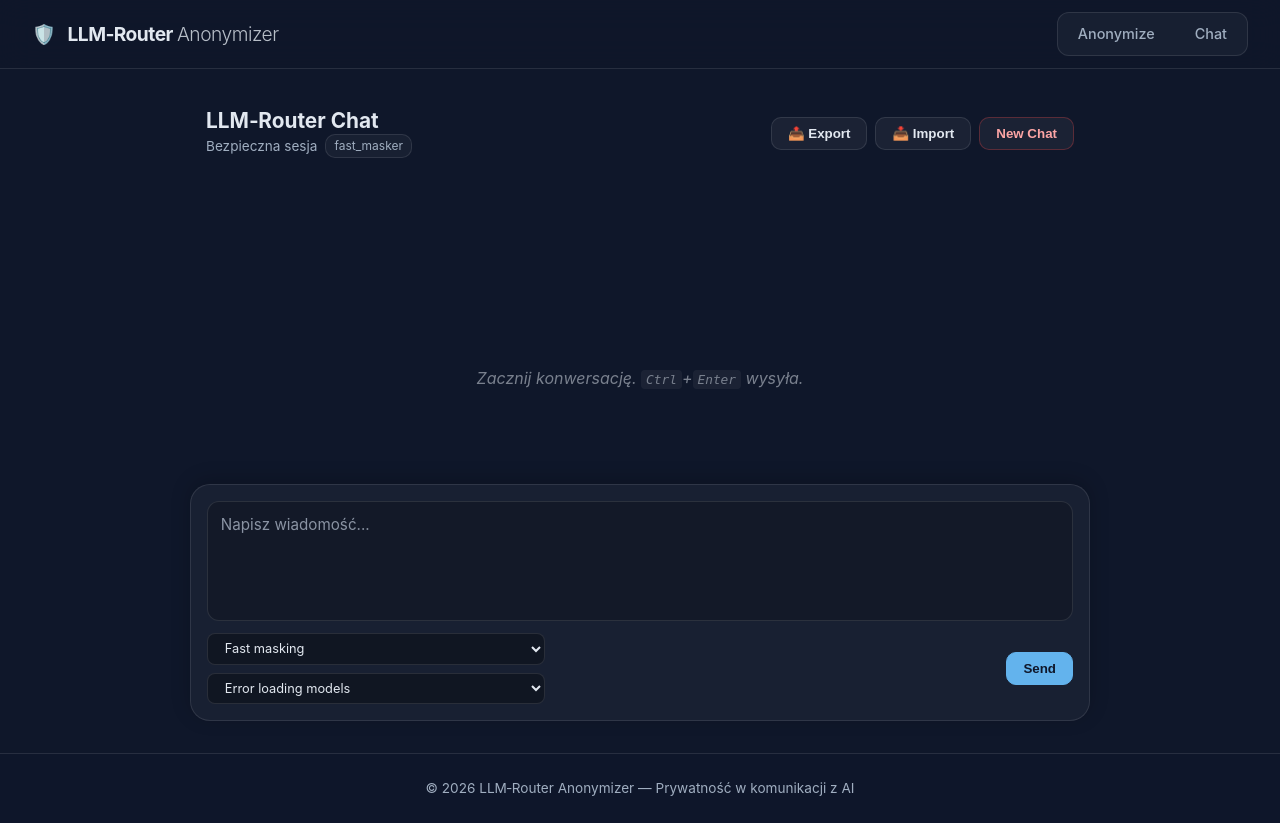
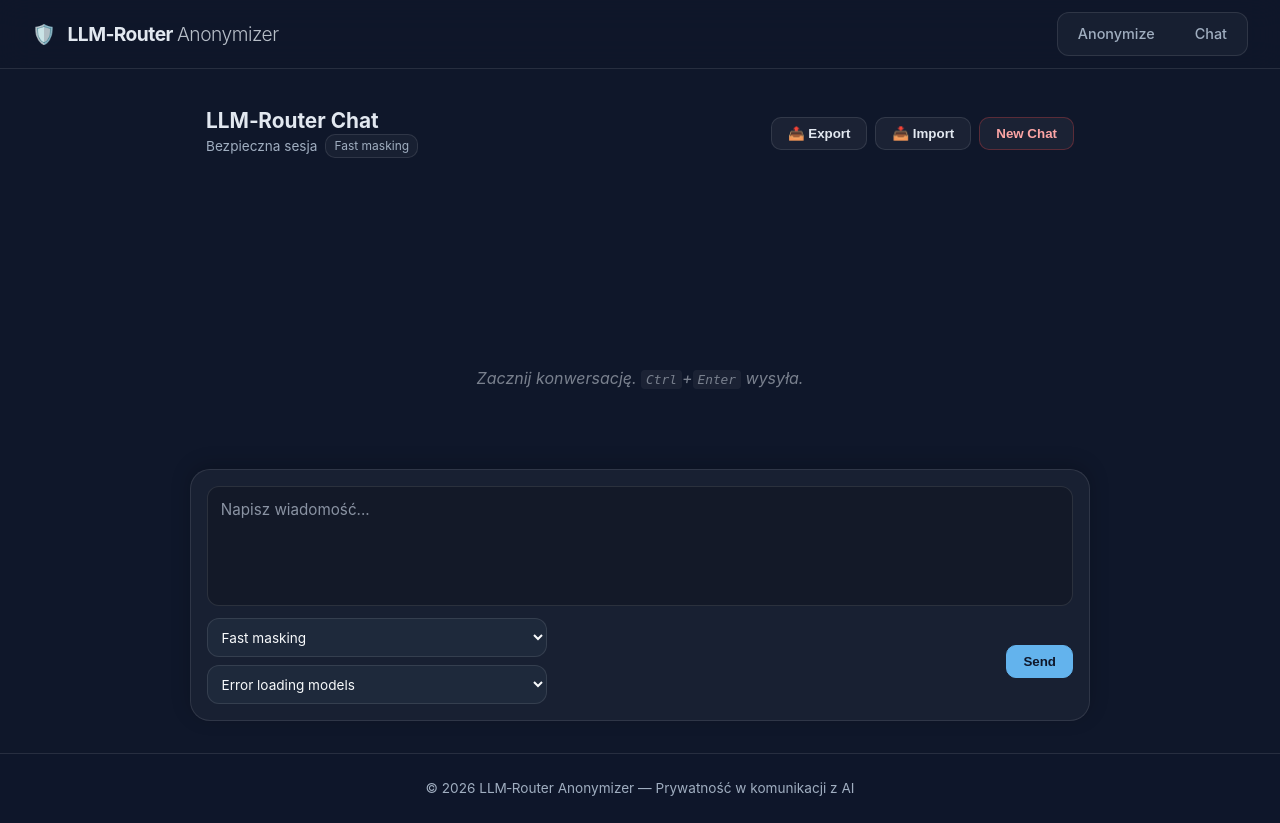
Before and after one commit to radlab-dev-group/llm-router-web, a Python web app: template llm_router_web/web/anonymizer/templates/chat.html in a window 1280 px wide. Run offline with Jinja, Linux system fonts and the light colour scheme; the template is opened without the code that fills it, so the values that code supplies are empty; some libraries are stand-ins or nearby versions.

Commit message:
Add session warning for no‑annotation mode and refine select element styling.

```diff
--- a/llm_router_web/web/anonymizer/templates/chat.html
+++ b/llm_router_web/web/anonymizer/templates/chat.html
@@ -42,6 +42,14 @@
             border-radius: 10px;
             background: var(--bg-glass);
             border: 1px solid var(--border-glass);
+        }
+
+        .session-warning {
+            color: #fca5a5;
+            font-weight: 600;
+            display: flex;
+            align-items: center;
+            gap: 0.5rem;
         }
 
         .chat-thread {
@@ -150,13 +158,22 @@
         }
 
         .selectx {
-            padding: 0.4rem 0.8rem;
-            border-radius: 8px;
-            background: rgba(0, 0, 0, 0.3);
+            border-radius: 12px;
             border: 1px solid var(--border-glass);
-            color: inherit;
-            font-size: 0.8rem;
+            background: #1e293b;
+            padding: 0.6rem;
+            color: #f8fafc;
             outline: none;
+            font-family: inherit;
+            font-size: 0.85rem;
+            transition: border-color 0.2s;
+            box-sizing: border-box;
+            cursor: pointer;
+        }
+
+        .selectx option {
+            background: #1e293b;
+            color: #f8fafc;
         }
 
         .btnx {
@@ -230,7 +247,7 @@
         <header class="chat-toolbar">
             <div class="chat-info">
                 <h2>LLM‑Router Chat</h2>
-                <div class="sub">
+                <div class="sub" id="session-status">
                     Bezpieczna sesja <span class="pill" id="session-pill">fast_masker</span>
                 </div>
             </div>
@@ -285,6 +302,16 @@
         const spinner = document.getElementById('loading-spinner');
         const btnSend = document.getElementById('btn-send');
 
+        function updateSessionStatus() {
+            const statusEl = document.getElementById('session-status');
+            if (algoSelect.value === 'no_anno') {
+                statusEl.innerHTML = '<span class="session-warning">⚠️ Sesja bez anonimizacji</span>';
+            } else {
+                const algoText = algoSelect.options[algoSelect.selectedIndex].text;
+                statusEl.innerHTML = `Bezpieczna sesja <span class="pill">${algoText}</span>`;
+            }
+        }
+
         function saveState() {
             localStorage.setItem('chat_last_text', chatInput.value);
             localStorage.setItem('chat_last_model', modelSelect.value);
@@ -302,7 +329,10 @@
 
         chatInput.addEventListener('input', saveState);
         modelSelect.addEventListener('change', saveState);
-        algoSelect.addEventListener('change', saveState);
+        algoSelect.addEventListener('change', () => {
+            saveState();
+            updateSessionStatus();
+        });
 
         async function loadModels() {
             const url = "{{ url_for('anonymize_web.models') }}";
@@ -331,6 +361,7 @@
 
         document.addEventListener('DOMContentLoaded', () => {
             loadModels();
+            updateSessionStatus();
         });
 
         const ANON_RE = /\{[^{}\s]+\}/g;
```
